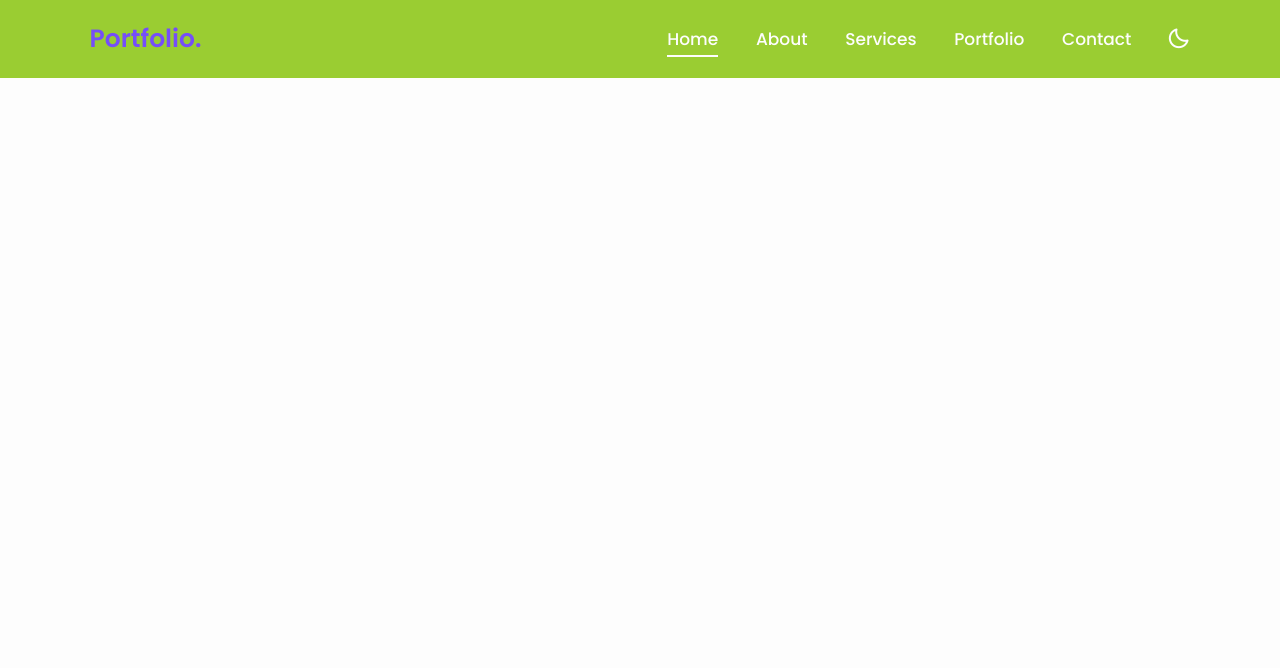
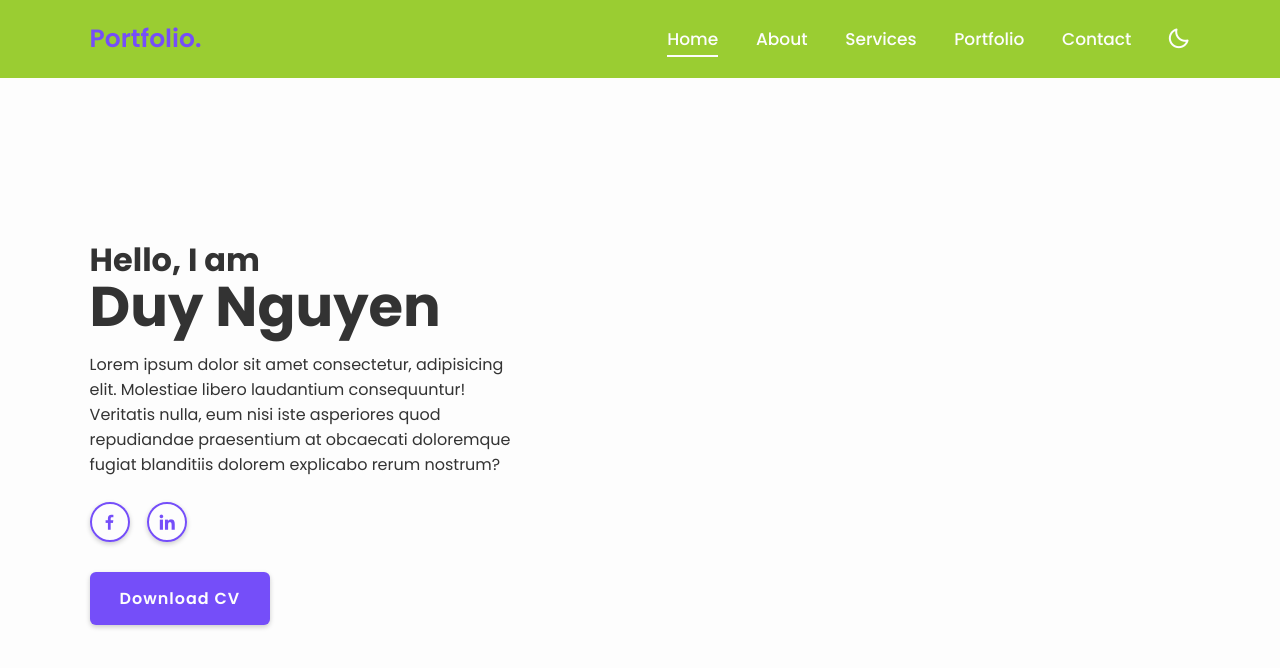
Before and after one commit to NAD020595/nad020595.github.io, a plain HTML site: page index.html in a window 1280 px wide. Drawn offline with nearby package versions, Linux system fonts and the light colour scheme.

Commit message:
Home content session

```diff
--- a/css/style.css
+++ b/css/style.css
@@ -72,3 +72,74 @@ body {
   color: var(--white-color);
   cursor: pointer;
 }
+
+section{
+    min-height: 100vh;
+    padding: 10rem 7% 2rem;
+}
+
+.home{
+    display: flex;
+    align-items: center;
+}
+
+.home .home-content{
+    max-width: 44rem;
+}
+
+.home-content h3{
+    font-size: 3.2rem;
+    font-weight: 700;
+    line-height: .3;
+}
+
+.home-content h1{
+    font-size: 5.6rem;
+    font-weight: 700;
+    margin-bottom: .3rem;
+}
+
+.home-content p {
+    font-size: 1.6rem;
+}
+
+.home-content .social-media a {
+    display: inline-flex;
+    justify-content: center;
+    align-items: center;
+    width: 4rem;
+    height: 4rem;
+    background: transparent;
+    border: .2rem solid var(--main-color);
+    border-radius: 50%;
+    box-shadow: 0 .2rem .5rem var(--shadow-color);
+    font-size: 2rem;
+    color: var(--main-color);
+    margin: 2.5rem 1.5rem 3rem 0;
+    transition: .5s ease;
+}
+
+.home-content .social-media a:hover{
+    background: var(--main-color);
+    color: var(--white-color);
+}
+
+.btn {
+    display: inline-block;
+    padding: 1.2rem 2.8rem;
+    background: var(--main-color);
+    border-radius: .6rem;
+    box-shadow: 0 .2rem .5rem var(--shadow-color);
+    font-size: 1.6rem;
+    color: var(--white-color);
+    letter-spacing: .1rem;
+    font-weight: 600;
+    border: .2rem solid transparent;
+    transition: .5s ease;
+}
+
+.btn:hover{
+    background: transparent;
+    color: var(--main-color);
+    border-color: var(--main-color);
+}
--- a/index.html
+++ b/index.html
@@ -6,13 +6,15 @@
     <meta name="viewport" content="width=device-width, initial-scale=1.0" />
     <title>NAD - Portfolio</title>
     <!-- box icons -->
-    <link href='https://unpkg.com/boxicons@2.1.4/css/boxicons.min.css' rel='stylesheet'>
+    <link
+      href="https://unpkg.com/boxicons@2.1.4/css/boxicons.min.css"
+      rel="stylesheet"
+    />
     <link rel="stylesheet" href="css/style.css" />
   </head>
 
   <body>
-
-    <!-- header design -->
+    <!-- header section design -->
     <header class="header">
       <a href="#" class="logo">Portfolio.</a>
 
@@ -27,6 +29,27 @@
       <div class="bx bx-moon" id="darkMode-icon"></div>
     </header>
 
+    <!-- home section design -->
+    <section class="home" id="home">
+      <div class="home-content">
+        <h3>Hello, I am</h3>
+        <h1>Duy Nguyen</h1>
+        <p>
+          Lorem ipsum dolor sit amet consectetur, adipisicing elit. Molestiae
+          libero laudantium consequuntur! Veritatis nulla, eum nisi iste
+          asperiores quod repudiandae praesentium at obcaecati doloremque fugiat
+          blanditiis dolorem explicabo rerum nostrum?
+        </p>
+
+        <div class="social-media">
+          <a href="#"><i class="bx bxl-facebook"></i></a>
+          <a href="#"><i class="bx bxl-linkedin"></i></a>
+        </div>
+
+        <a href="#" class="btn">Download CV</a>
+      </div>
+    </section>
+
     <script src="js/script.js"></script>
   </body>
 </html>
```
